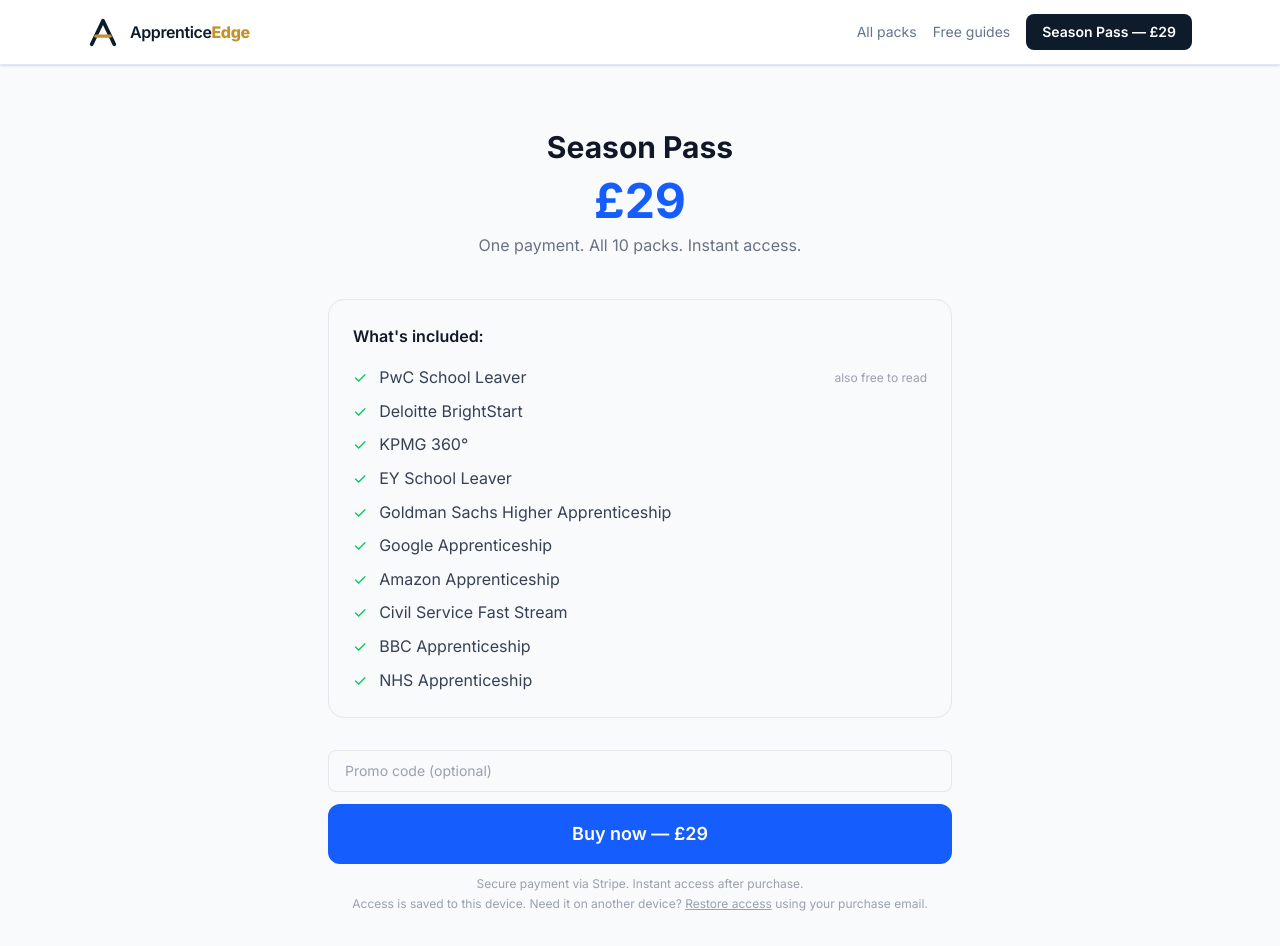
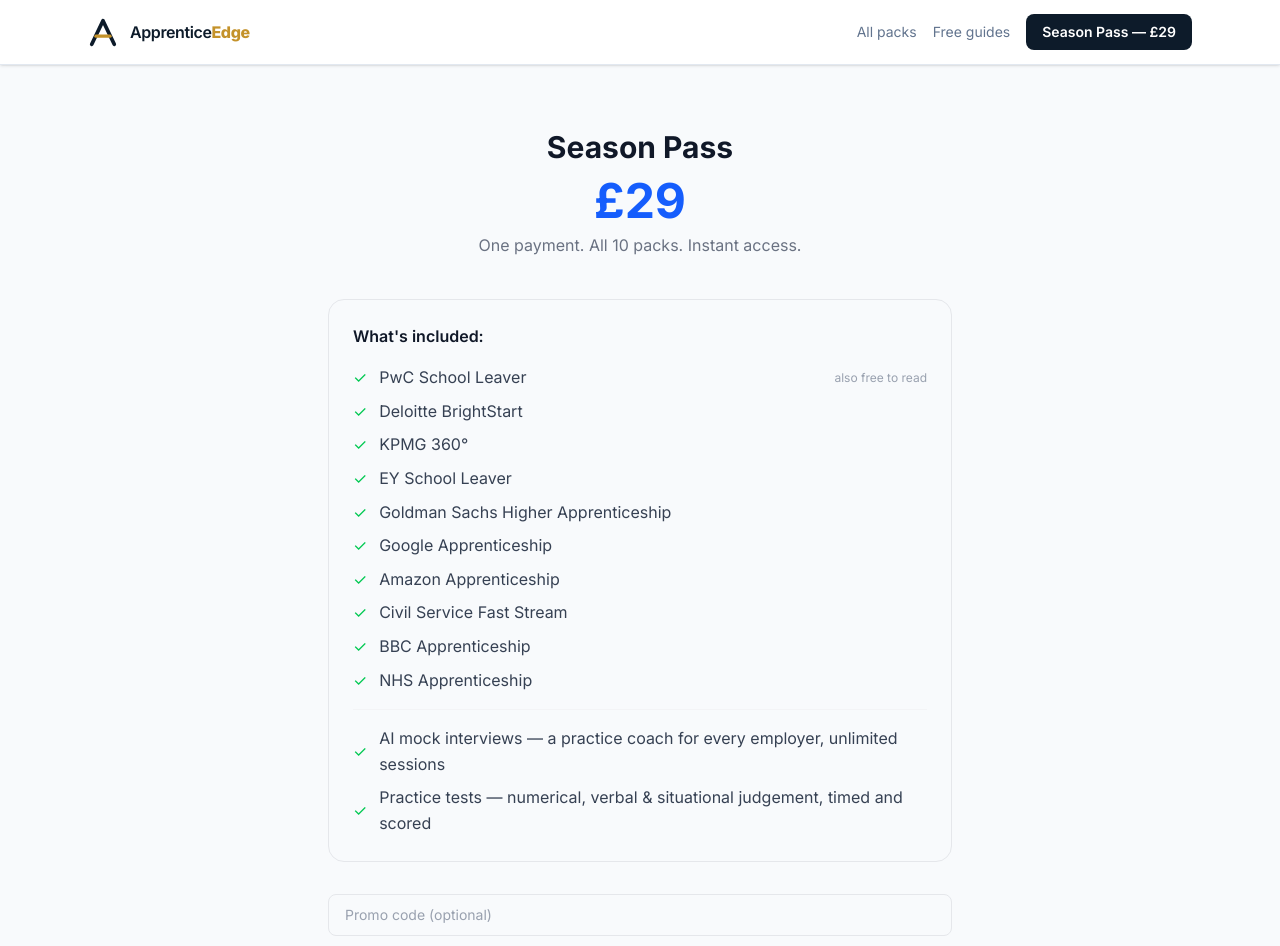
Before and after one commit to jodygibbs-design/apprentice-edge-site, a Next.js app: page /checkout in a window 1280 px wide. Shown: the top 946 px of the page. Built offline with nearby package versions, Linux system fonts and the light colour scheme.

Commit message:
feat: checkout lists mock interviews + practice tests in what's included
Co-Authored-By: Claude Fable 5 <noreply@anthropic.com>

```diff
--- a/app/checkout/page.tsx
+++ b/app/checkout/page.tsx
@@ -31,6 +31,18 @@ export default function CheckoutPage() {
             </li>
           ))}
         </ul>
+        <div className="border-t border-gray-100 mt-4 pt-4">
+          <ul className="space-y-2">
+            <li className="flex items-center gap-3 text-gray-700">
+              <span className="text-green-500">✓</span>
+              <span>AI mock interviews — a practice coach for every employer, unlimited sessions</span>
+            </li>
+            <li className="flex items-center gap-3 text-gray-700">
+              <span className="text-green-500">✓</span>
+              <span>Practice tests — numerical, verbal &amp; situational judgement, timed and scored</span>
+            </li>
+          </ul>
+        </div>
       </div>
 
       <BuyButton />
```
